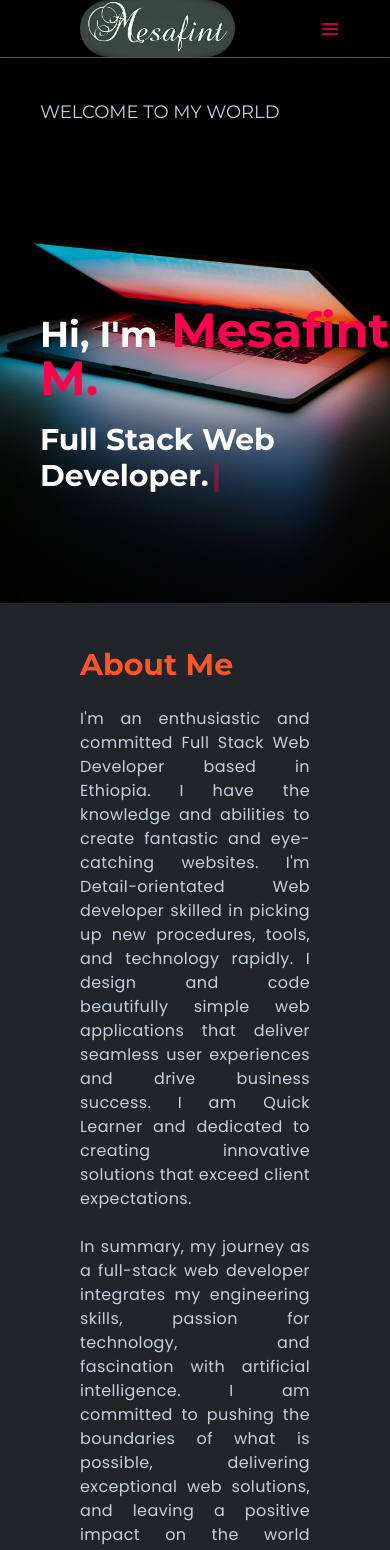
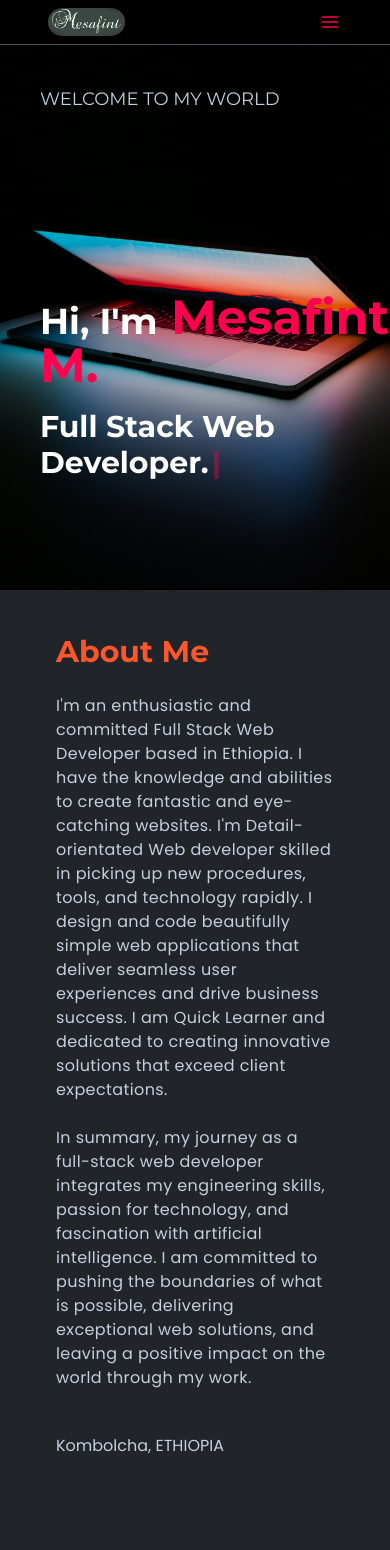
Before and after one commit to Mesafin/Mesafint-Developer, a React (Create React App) app: page / in a window 390 px wide. Shown: the top 1550 px of the page. Built offline with nearby package versions, Linux system fonts and the light colour scheme.

Commit message:
finalized

```diff
--- a/src/components/About/LeftAbout.js
+++ b/src/components/About/LeftAbout.js
@@ -5,8 +5,8 @@ import { FiPhone, FiMail } from "react-icons/fi";
 const LeftBanner = () => {
 
   return (
-    <div className="w-full flex flex-col gap-20 max-w-screen-xl px-20">
-      <div className="flex flex-col gap-6 text-justify pb-20 ">
+    <div className="w-full flex flex-col gap-20 max-w-screen-xl px-4 sm:px-14 md:text-justify">
+      <div className="flex flex-col gap-6  pb-20 ">
 
         <h1 className='text-3xl text-resumetext font-bold font-titleFont pt-5' >About Me</h1>
           <p className="  w-full font-bodyFont leading-6 tracking-wide">
--- a/src/components/contact/ContactLeft.js
+++ b/src/components/contact/ContactLeft.js
@@ -20,7 +20,7 @@ const ContactLeft = () => {
           MERN Stack Developer
         </p>
         <p className="text-base text-white pb-10 italic">
-          Glet's work together
+          Let's work together
         </p>
         <p className="text-base text-gray-400 flex items-center gap-2">
           Phone: <span className="text-lightText">+251922710277</span>
--- a/src/components/navbar/Navbar.js
+++ b/src/components/navbar/Navbar.js
@@ -15,7 +15,7 @@ const Navbar = () => {
   return (
     <div className="w-full h-15 sticky top-0 z-50 bg-black mx-auto flex justify-between items-center font-titleFont border-b-[1px] border-b-gray-600">
       <div>
-        <img className="w-[50%] ml-20 rounded-full" src={logo} alt="logo" />
+        <img className="w-[30%] md:ml-20 md:w-[50%] ml-10 rounded-full p-2" src={logo} alt="logo" />
       </div>
       <div>
         <ul className="hidden mdl:inline-flex items-center gap-6 lg:gap-10 mr-4">
```
